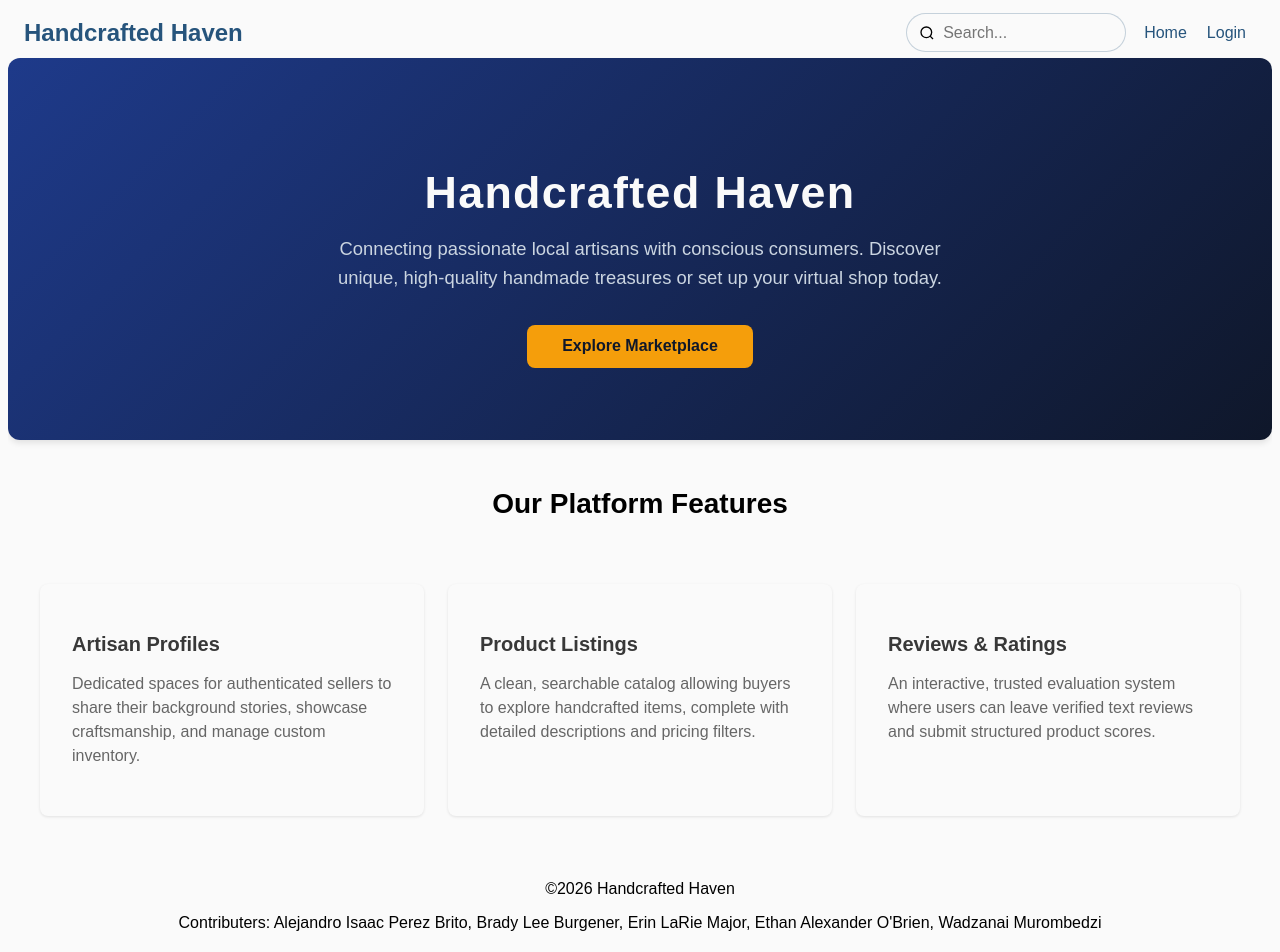
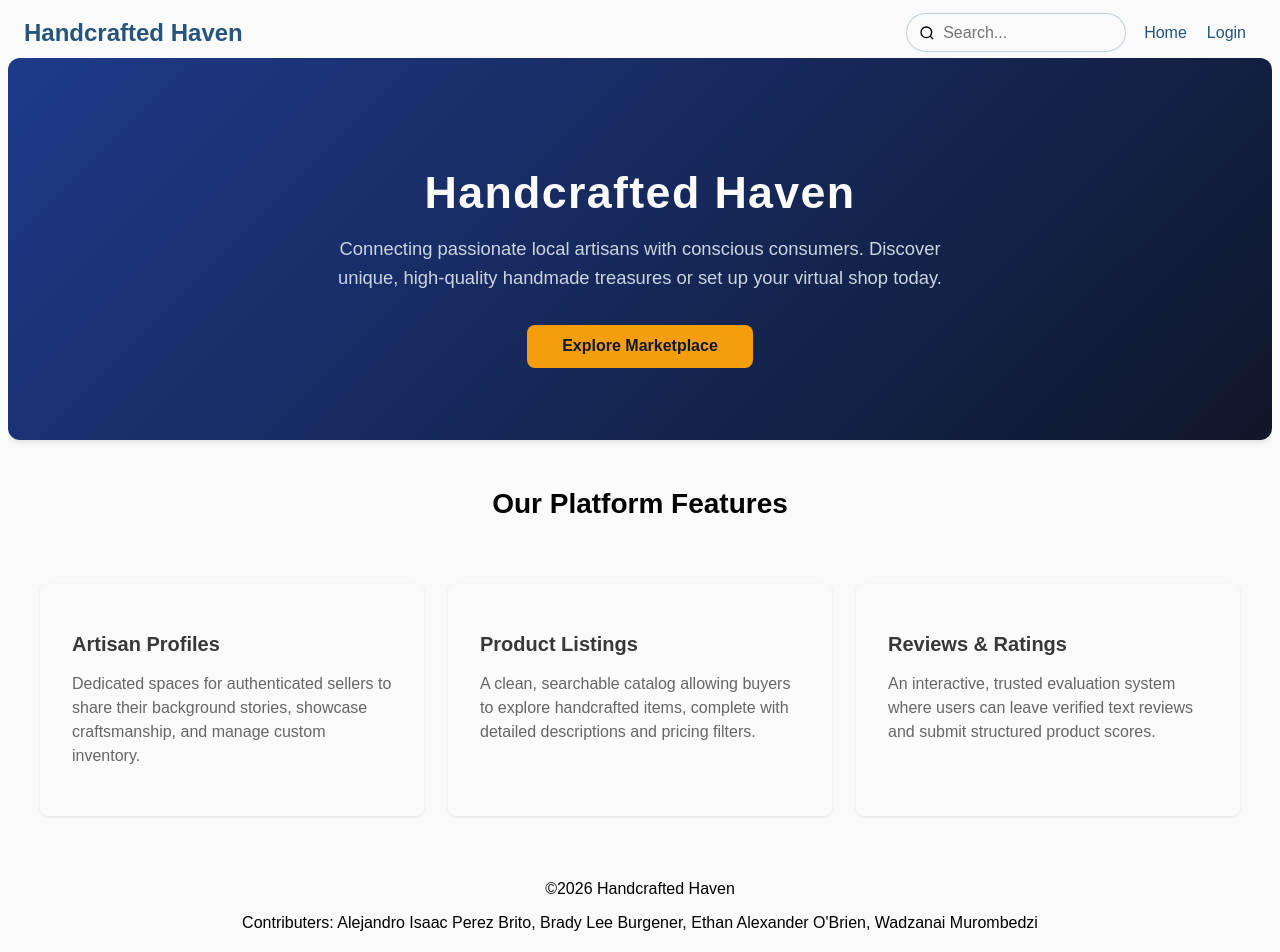
Before and after one commit to blburgen/CodingWookies, a Next.js app: page / in a window 1280 px wide. Shown: the top 952 px of the page. Built offline with nearby package versions, Linux system fonts and the light colour scheme.

Commit message:
Update footer.tsx

```diff
--- a/src/app/ui/footer.tsx
+++ b/src/app/ui/footer.tsx
@@ -11,7 +11,6 @@ export default function Footer() {
                 <p>Contributers:
                     Alejandro Isaac Perez Brito,
                     Brady Lee Burgener,
-                    Erin LaRie Major,
                     Ethan Alexander O'Brien,
                     Wadzanai Murombedzi</p>
             </div>
```
